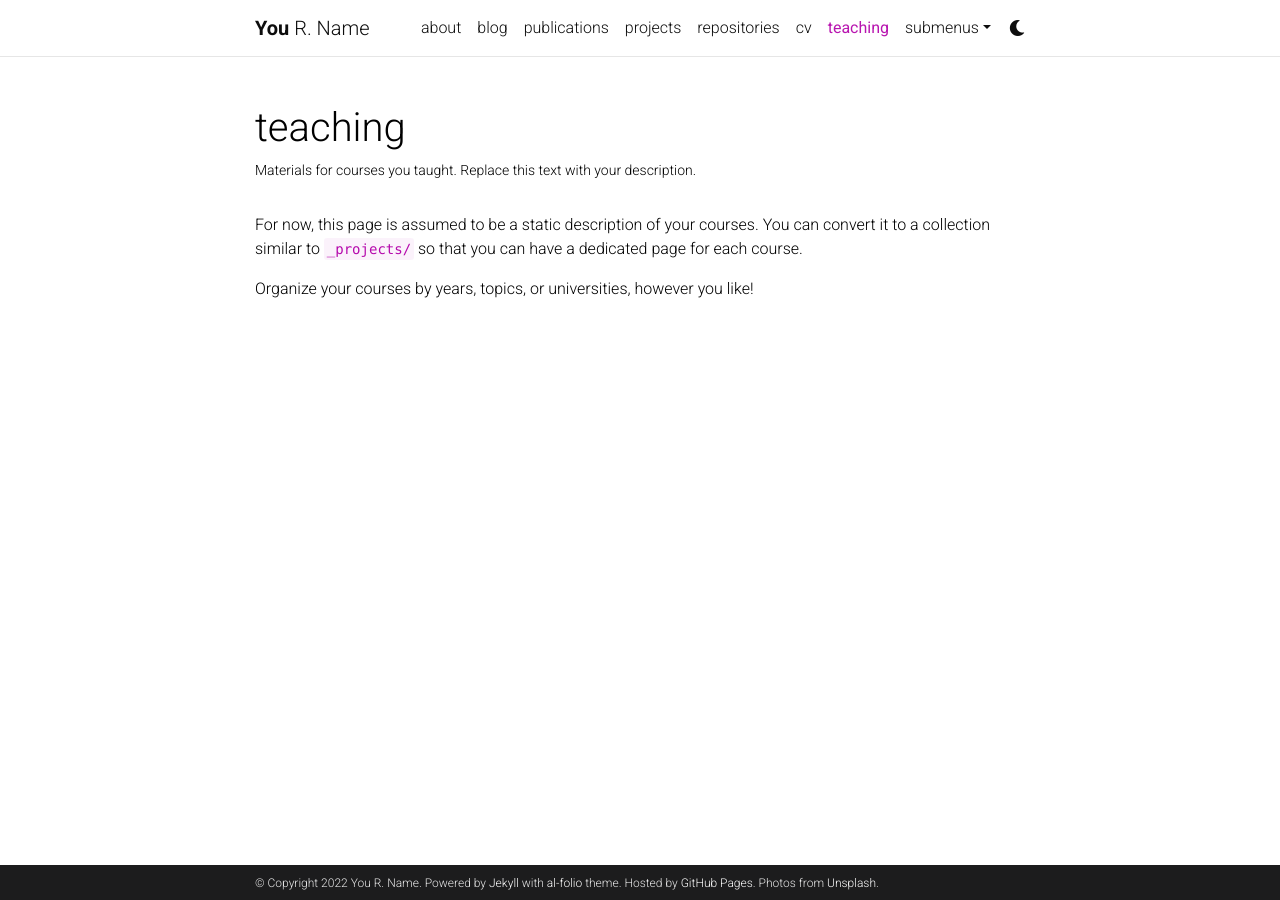
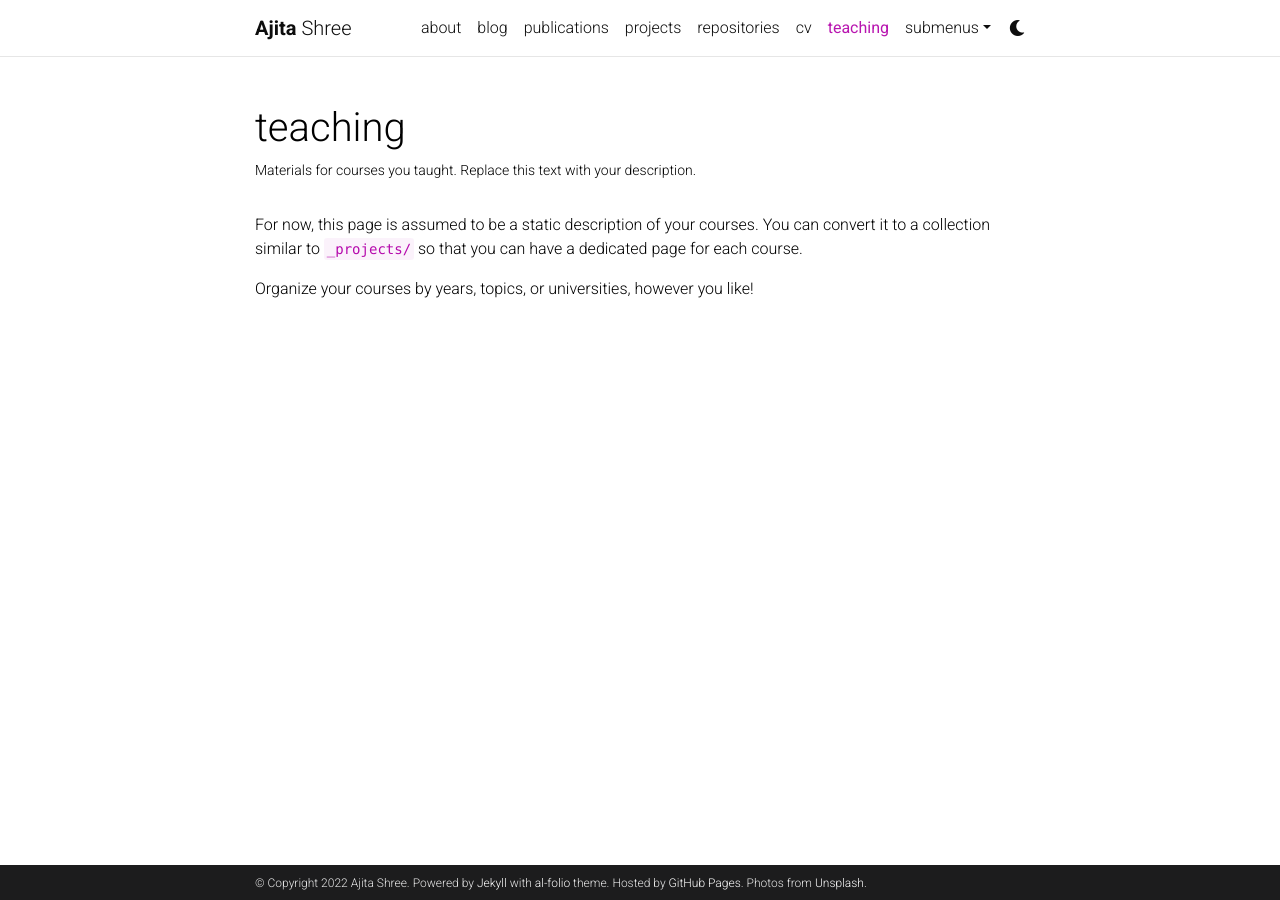
Before and after one commit to tushar-sikroria/tushar-sikroria.github.io, a Jekyll site: the page built from _pages/teaching.md, in a window 1280 px wide. Built offline with Jekyll 4.4.1, drawn with Linux system fonts in a browser that asks for light colours; comment, search, counter and statistics services are not loaded; a style sheet for code colours, icons or effects is not loaded.

Commit message:
Update _config.yml

```diff
--- a/_config.yml
+++ b/_config.yml
@@ -3,9 +3,9 @@
 # -----------------------------------------------------------------------------
 
 title: blank # the website title (if blank, full name will be used instead)
-first_name: You
-middle_name: R.
-last_name: Name
+first_name: Ajita
+middle_name:
+last_name: Shree
 email: you@example.com
 description: > # the ">" symbol means to ignore newlines until "footer_text:"
   A simple, whitespace theme for academics. Based on [*folio](https://github.com/bogoli/-folio) design.
```
